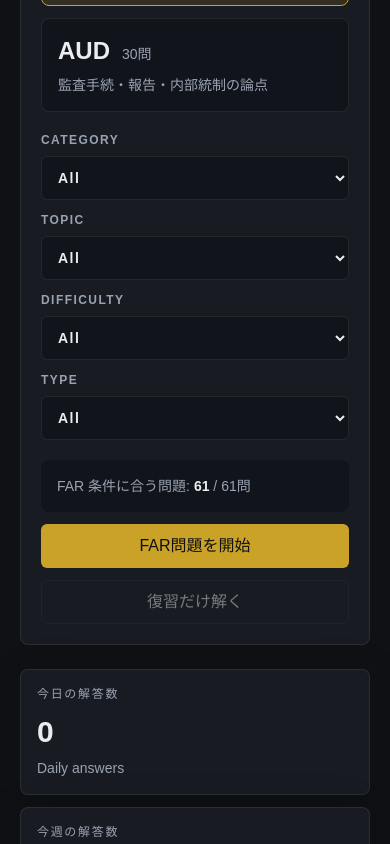
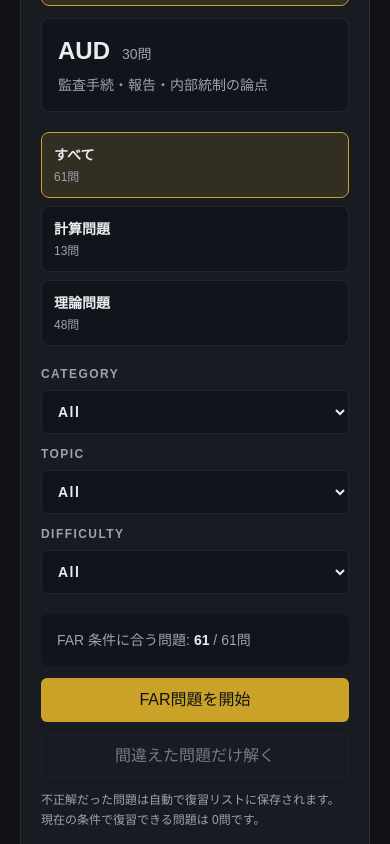
Before and after one commit to yuumaokamori015710-droid/uscpa-vocab-quiz, a Next.js app: page / in a window 390 px wide. Shown: the part 1240-2084 px from the top of the page. Built offline with nearby package versions, Linux system fonts and the light colour scheme.

Commit message:
Improve MCQ review and mobile explanations

```diff
--- a/src/components/AuditQuestionPanel.tsx
+++ b/src/components/AuditQuestionPanel.tsx
@@ -15,6 +15,41 @@ const questionTypes: Array<QuestionType | "All"> = ["All", "calculation", "theor
 const practiceSubjects: Subject[] = ["FAR", "AUD"];
 
 const shuffle = <T,>(items: T[]) => [...items].sort(() => Math.random() - 0.5);
+const getQuestionType = (question: Question): QuestionType => question.questionType ?? "theory";
+const getQuestionTypeLabel = (type: QuestionType | "All") => {
+  if (type === "calculation") return "計算問題";
+  if (type === "theory") return "理論問題";
+  return "すべて";
+};
+const topicPointJa: Record<string, string> = {
+  "Depreciation / Salvage Value": "残存価額がある減価償却では、取得原価そのものではなく「取得原価から残存価額を引いた金額」だけを償却する、という問題です。",
+  "Moving-average inventory / Perpetual system": "継続記録法の移動平均では、仕入のたびに平均単価を更新し、その更新後の単価で売上原価を計算する問題です。",
+  "Operating lease liability": "オペレーティングリースでも借手はリース負債を認識し、支払後は残りの支払額を現在価値に直す、という問題です。",
+  "Current liabilities": "負債の名前ではなく、1年以内または営業循環期間内に決済されるかで流動負債かどうかを判断する問題です。",
+  "Discontinued operations": "廃止事業として表示するには、単なる一部売却ではなく、事業や財務結果に大きな影響を与える戦略転換が必要かを見抜く問題です。",
+  "Bonds interest expense period": "社債利息費用は発行日から決算日まで、未払利息は最後の利払日から決算日まで、という期間の違いを問う問題です。",
+  "Sinking fund": "社債償還用の積立基金は現金だけでなく投資も含む制限付き資産で、投資収益により増えるという問題です。",
+  "Long-lived asset impairment": "使用中の長期性資産は、まず割引前将来キャッシュフローで回収可能かを判定し、いきなり公正価値と比較しない問題です。",
+  "Bond redemption / extinguishment": "社債の償還損益は、帳簿価額と買戻価格の差で判断する問題です。プレミアム・ディスカウント・発行費用の未償却残高を入れます。",
+  "Basic EPS / cumulative preferred stock": "累積型優先株がある場合、Basic EPSでは実際支払額ではなく当期分の優先配当を控除する問題です。",
+  "Factoring of accounts receivable": "売掛金をファクタリングしたとき、現金収入の計算では手数料・留保額・利息を差し引き、償還義務は現金計算に入れない問題です。",
+  "Bonds with detachable warrants": "分離可能な新株予約権付き社債で片方だけ公正価値が分かる場合、分かる方を先に配分し、残りを社債に配分する問題です。",
+  "Percentage-of-completion method": "工事進行基準では、進捗率に見積総利益を掛けて当期利益を出し、請求額や入金額に引っ張られない問題です。",
+  "Escrow liability": "顧客から預かったエスクロー資金は会社の収益ではなく負債で、顧客のための支払や利息控除後の増減を追う問題です。",
+  "Ordinary annuity / single-sum PV": "毎年の均等支払は年金現価係数、将来1回だけの支払は単一金額の現価係数を使い分ける問題です。",
+  "Prior service cost": "年金制度の変更で過去勤務分の給付が増えたとき、最初にその他包括利益へ認識し、その後費用化していく論点です。"
+};
+const getQuestionPoint = (question: Question) => {
+  if (topicPointJa[question.topic]) return topicPointJa[question.topic];
+  const sectionMatch = question.explanationJa.match(/1\.\s*問題のポイント:\s*([^\n]+)/);
+  if (sectionMatch?.[1] && !/[A-Za-z]{4,}.*を識別する問題/.test(sectionMatch[1])) return sectionMatch[1].trim();
+  const firstSentence = question.explanationJa.split("。")[0]?.trim();
+  if (firstSentence && !/[A-Za-z]{4,}.*を識別する問題/.test(firstSentence)) return `${firstSentence}。`;
+  if (getQuestionType(question) === "calculation") {
+    return `この問題は「${question.topic}」の計算問題です。与えられた数値のうち、使うものと無視するものを切り分けるのがポイントです。`;
+  }
+  return `この問題は「${question.topic}」の理論問題です。用語の名前ではなく、要件・判断基準・結論のつながりを押さえるのがポイントです。`;
+};
 
 export function AuditQuestionPanel({ questions }: AuditQuestionPanelProps) {
   const [mode, setMode] = useState<Mode>("setup");
@@ -72,16 +107,29 @@ export function AuditQuestionPanel({ questions }: AuditQuestionPanelProps) {
         (category === "All" || question.category === category) &&
         (topic === "All" || question.topic === topic) &&
         (difficulty === "All" || question.difficulty === difficulty) &&
-        (questionType === "All" || (question.questionType ?? "theory") === questionType)
+        (questionType === "All" || getQuestionType(question) === questionType)
       );
     });
   }, [category, difficulty, questionType, subjectQuestions, topic]);
+
+  const typeCounts = useMemo(() => {
+    return subjectQuestions.reduce<Record<QuestionType | "All", number>>(
+      (acc, question) => {
+        acc.All += 1;
+        acc[getQuestionType(question)] += 1;
+        return acc;
+      },
+      { All: 0, calculation: 0, theory: 0 }
+    );
+  }, [subjectQuestions]);
 
   const current = quizQuestions[index];
   const isAnswered = selected !== null;
   const isCorrect = selected === current?.correctAnswer;
   const isLast = index >= quizQuestions.length - 1;
   const reviewCount = activeReviewIds.size;
+  const filteredReviewCount = filteredQuestions.filter((question) => activeReviewIds.has(question.id)).length;
+  const questionPoint = current ? getQuestionPoint(current) : "";
 
   const startQuiz = (useReviewOnly: boolean) => {
     const source = filteredQuestions.filter((question) => !useReviewOnly || activeReviewIds.has(question.id));
@@ -154,11 +202,27 @@ export function AuditQuestionPanel({ questions }: AuditQuestionPanelProps) {
             ))}
           </div>
 
-          <div className="mt-5 grid gap-3 md:grid-cols-4">
+          <div className="mt-5 grid gap-2 sm:grid-cols-3">
+            {questionTypes.map((type) => (
+              <button
+                key={type}
+                onClick={() => setQuestionType(type)}
+                className={`rounded-lg border p-3 text-left transition ${
+                  questionType === type
+                    ? "border-[var(--accent)] bg-[var(--accent-soft)]"
+                    : "border-[var(--border)] bg-[var(--surface)] hover:border-[var(--accent)] hover:bg-[var(--hover)]"
+                }`}
+              >
+                <span className="block text-sm font-semibold text-[var(--text)]">{getQuestionTypeLabel(type)}</span>
+                <span className="mt-1 block text-xs text-[var(--muted)]">{typeCounts[type]}問</span>
+              </button>
+            ))}
+          </div>
+
+          <div className="mt-5 grid gap-3 md:grid-cols-3">
             <FilterSelect label="Category" value={category} values={categories} onChange={(value) => { setCategory(value); setTopic("All"); }} />
             <FilterSelect label="Topic" value={topic} values={topics} onChange={setTopic} />
             <FilterSelect label="Difficulty" value={difficulty} values={difficulties} onChange={(value) => setDifficulty(value as QuestionDifficulty | "All")} />
-            <FilterSelect label="Type" value={questionType} values={questionTypes} onChange={(value) => setQuestionType(value as QuestionType | "All")} />
           </div>
 
           <div className="mt-5 grid gap-3 md:grid-cols-[1fr_auto_auto] md:items-center">
@@ -174,11 +238,14 @@ export function AuditQuestionPanel({ questions }: AuditQuestionPanelProps) {
             </button>
             <button
               onClick={() => startQuiz(true)}
-              disabled={reviewCount === 0}
+              disabled={filteredReviewCount === 0}
               className="h-11 rounded-md border border-[var(--border)] px-5 text-sm font-semibold text-[var(--text)] hover:bg-[var(--hover)] disabled:cursor-not-allowed disabled:opacity-45"
             >
-              復習だけ解く
+              間違えた問題だけ解く
             </button>
+            <p className="md:col-span-3 text-xs leading-5 text-[var(--muted)]">
+              不正解だった問題は自動で復習リストに保存されます。現在の条件で復習できる問題は {filteredReviewCount}問です。
+            </p>
           </div>
         </>
       ) : null}
@@ -192,7 +259,7 @@ export function AuditQuestionPanel({ questions }: AuditQuestionPanelProps) {
                 <Badge>{current.subject}</Badge>
                 <Badge>{current.topic}</Badge>
                 <Badge>{current.difficulty}</Badge>
-                <Badge>{current.questionType === "calculation" ? "Calculation" : "Theory"}</Badge>
+                <Badge>{getQuestionTypeLabel(getQuestionType(current))}</Badge>
               </div>
               <p className="text-sm text-[var(--muted)]">{index + 1} / {quizQuestions.length}</p>
             </div>
@@ -223,21 +290,27 @@ export function AuditQuestionPanel({ questions }: AuditQuestionPanelProps) {
 
             {isAnswered ? (
               <div className={`mt-5 rounded-lg border p-4 ${isCorrect ? "border-[var(--correct)]/70 bg-[var(--correct)]/14" : "border-[var(--wrong)]/70 bg-[var(--wrong)]/14"}`}>
-                <p className="text-lg font-semibold text-[var(--text)]">{isCorrect ? "Correct" : "Wrong"}</p>
+                <p className="text-lg font-semibold text-[var(--text)]">{isCorrect ? "正解" : "不正解"}</p>
+                {!isCorrect ? (
+                  <p className="mt-2 text-sm leading-6 text-[var(--muted)]">この問題は復習リストに保存しました。あとで「間違えた問題だけ解く」から解き直せます。</p>
+                ) : null}
                 <div className="mt-3 rounded-md bg-[var(--card)] p-4">
-                  <p className="text-xs font-semibold uppercase tracking-[0.12em] text-[var(--accent)]">試験のポイント</p>
-                  <p className="mt-2 text-sm font-semibold leading-6 text-[var(--text)]">{current.examTechnique ?? current.keyTakeaway}</p>
-                  {current.examTechnique && current.examTechnique !== current.keyTakeaway ? (
-                    <p className="mt-2 text-sm leading-6 text-[var(--muted)]">{current.keyTakeaway}</p>
-                  ) : null}
+                  <p className="text-xs font-semibold uppercase tracking-[0.12em] text-[var(--accent)]">問題のポイント</p>
+                  <p className="mt-2 text-sm font-semibold leading-6 text-[var(--text)]">{questionPoint}</p>
                 </div>
                 <details className="mt-3 rounded-md border border-[var(--border)] bg-[var(--card)] p-4">
                   <summary className="cursor-pointer text-sm font-semibold text-[var(--text)]">詳細解説を開く</summary>
                   <div className="mt-4 space-y-4 text-sm leading-6 text-[var(--muted)]">
                     <section>
-                      <p className="font-semibold text-[var(--text)]">解説</p>
+                      <p className="font-semibold text-[var(--text)]">日本語解説</p>
                       <p className="mt-1 whitespace-pre-line">{current.explanationJa}</p>
                     </section>
+                    {current.examTechnique ? (
+                      <section>
+                        <p className="font-semibold text-[var(--text)]">試験での見抜き方</p>
+                        <p className="mt-1">{current.examTechnique}</p>
+                      </section>
+                    ) : null}
                     <section>
                       <p className="font-semibold text-[var(--text)]">選択肢の見方</p>
                       <ul className="mt-1 space-y-1">
```
